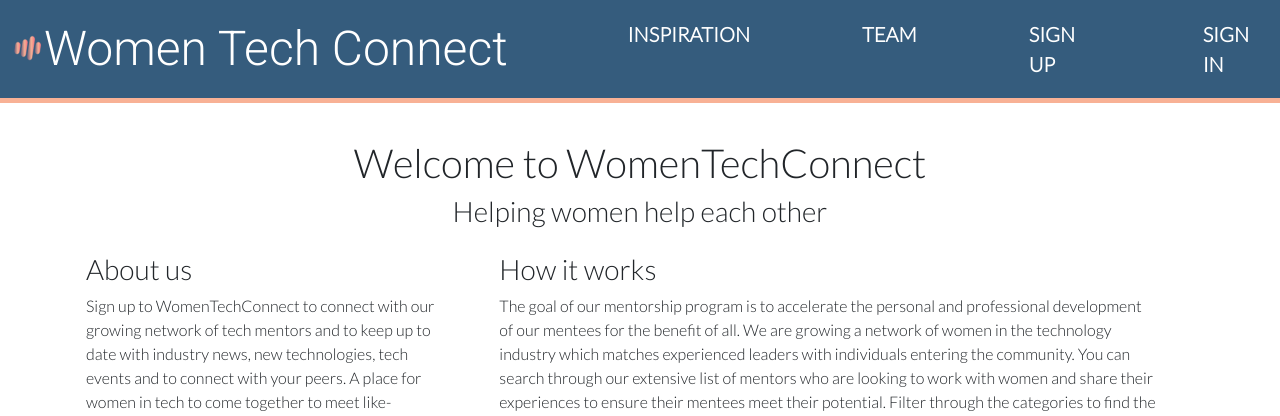
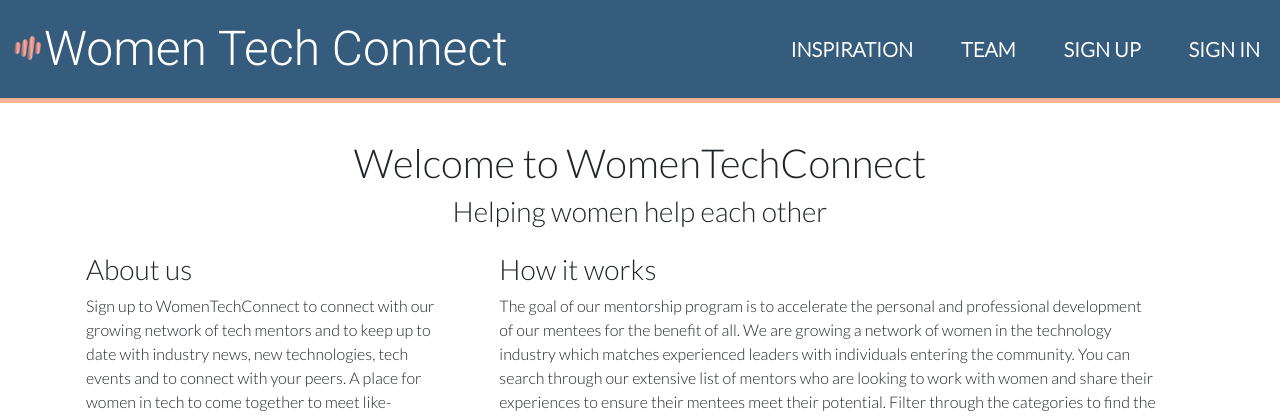
Before and after one commit to Jade-ux/WomenTechConnect, a Flask app: page / in a window 1280 px wide. Shown: the top 416 px of the page. Run offline with Flask 2, Linux system fonts and the light colour scheme; data that the repository does not hold is empty; some libraries are stand-ins or nearby versions.

Commit message:
fix: navbar issue

```diff
--- a/static/css/style.css
+++ b/static/css/style.css
@@ -44,7 +44,7 @@ body{
 .nav-item {
   justify-content: space-between;
   font-size: 20px;
-  margin-left: 6rem;
+  margin-left: 2rem;
   display: flex;
 }
 
--- a/templates/base.html
+++ b/templates/base.html
@@ -23,7 +23,7 @@
         <span class="navbar-toggler-icon"></span>
       </button>
       <div class="collapse navbar-collapse navbar-page-list" id="navbarSupportedContent">
-        <ul class="navbar-nav mr-auto mb-2 mb-lg-0">
+        <ul class="navbar-nav ms-auto mb-2 mb-lg-0">
           {% if session.user %}
           <li class="nav-item">
             <a class="nav-link" href="{{ url_for('search') }}">Mentorship Programme</a>
```
